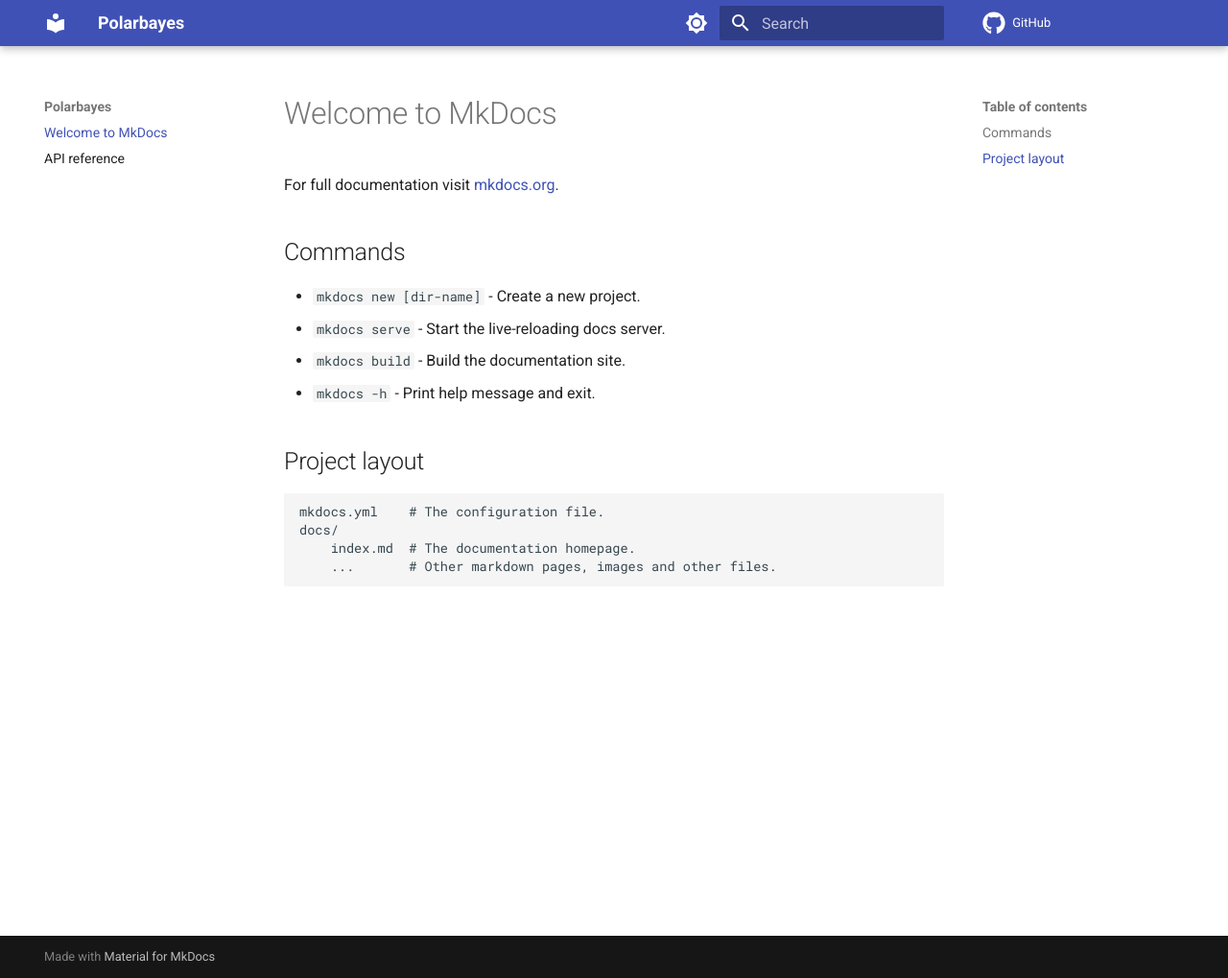
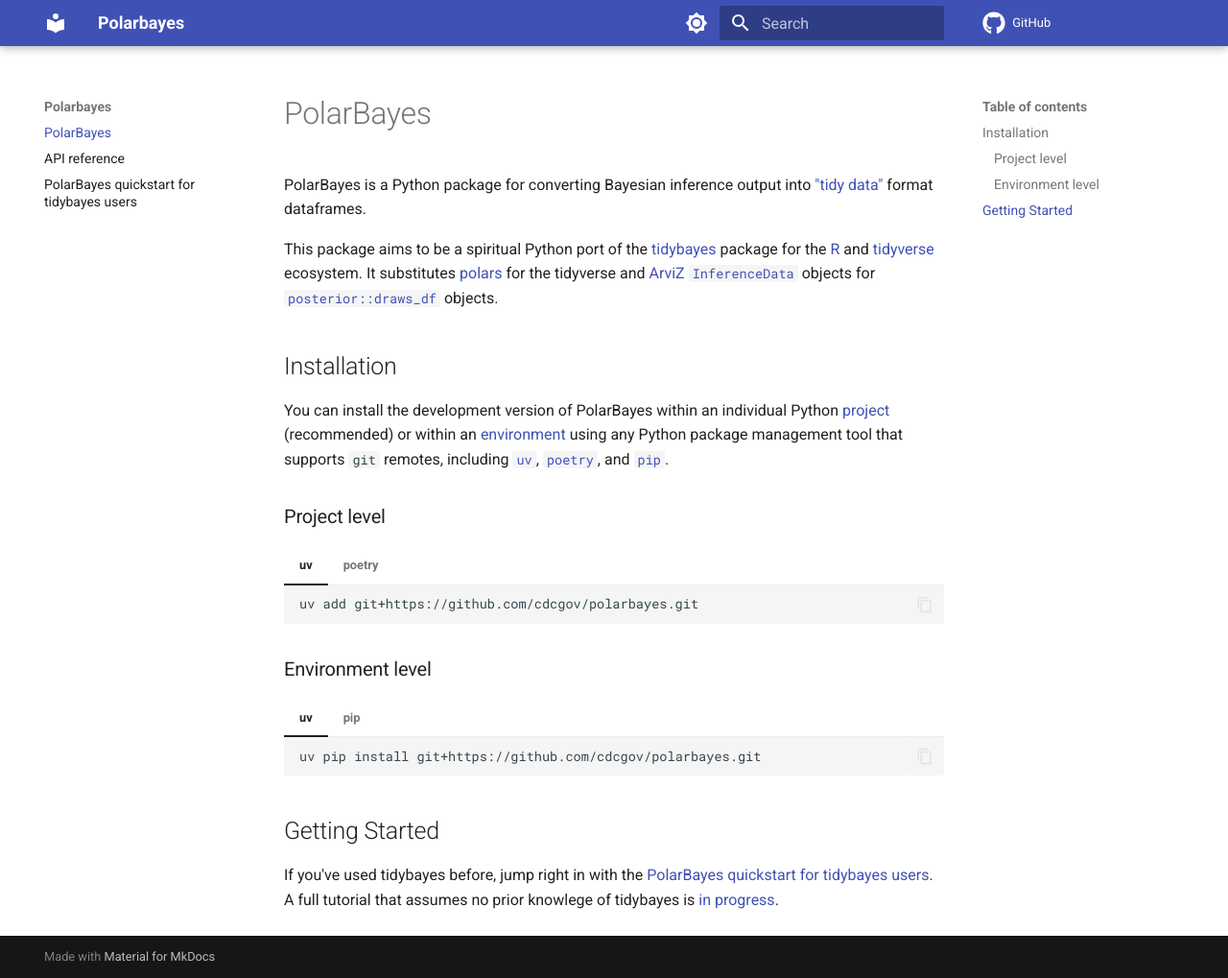
Before and after one commit to CDCgov/polarbayes, an MkDocs documentation site: the page built from docs/index.md, in a window 1280 px wide and 1019 px high. Shown: the whole window at 96% size. Built offline with MkDocs 1.6.1 and Material for MkDocs 9.7.7, drawn with Linux system fonts in a browser that asks for light colours; comment, search, counter and statistics services are not loaded.

Commit message:
Add installation instructions and getting started to docs (#28)

````diff
--- a/docs/index.md
+++ b/docs/index.md
@@ -1,17 +1,38 @@
-# Welcome to MkDocs
+# PolarBayes
 
-For full documentation visit [mkdocs.org](https://www.mkdocs.org).
+PolarBayes is a Python package for converting Bayesian inference output into ["tidy data"](https://tidyr.tidyverse.org/articles/tidy-data.html) format dataframes.
 
-## Commands
+This package aims to be a spiritual Python port of the [tidybayes](https://mjskay.github.io/tidybayes/) package for the [R](https://www.r-project.org/) and [tidyverse](https://www.tidyverse.org/) ecosystem. It substitutes [polars](https://docs.pola.rs/user-guide/getting-started/) for the tidyverse and [ArviZ](https://python.arviz.org/en/stable/index.html) [`InferenceData`](https://python.arviz.org/en/stable/api/inference_data.html) objects for [`posterior::draws_df`](https://mc-stan.org/posterior/reference/draws_df.html) objects.
 
-* `mkdocs new [dir-name]` - Create a new project.
-* `mkdocs serve` - Start the live-reloading docs server.
-* `mkdocs build` - Build the documentation site.
-* `mkdocs -h` - Print help message and exit.
 
-## Project layout
+## Installation
+You can install the development version of PolarBayes within an individual Python [project](https://docs.astral.sh/uv/concepts/projects/) (recommended) or within an [environment](https://docs.astral.sh/uv/pip/environments/) using any Python package management tool that supports `git` remotes, including [`uv`](https://docs.astral.sh/uv/), [`poetry`](https://python-poetry.org/), and [`pip`](https://pip.pypa.io/en/stable/index.html).
 
-    mkdocs.yml    # The configuration file.
-    docs/
-        index.md  # The documentation homepage.
-        ...       # Other markdown pages, images and other files.
+### Project level
+=== "uv"
+
+    ```shell
+	uv add git+https://github.com/cdcgov/polarbayes.git
+    ```
+
+=== "poetry"
+
+    ```shell
+	poetry add git+https://github.com/cdcgov/polarbayes.git
+    ```
+
+### Environment level
+=== "uv"
+
+    ```shell
+	uv pip install git+https://github.com/cdcgov/polarbayes.git
+    ```
+
+=== "pip"
+
+    ```shell
+	pip install git+https://github.com/cdcgov/polarbayes.git
+    ```
+
+## Getting Started
+If you've used tidybayes before, jump right in with the [PolarBayes quickstart for tidybayes users](quickstart_for_tidybayes_users.md). A full tutorial that assumes no prior knowlege of tidybayes is [in progress](https://github.com/CDCgov/polarbayes/issues/37).
--- a/mkdocs.yml
+++ b/mkdocs.yml
@@ -7,6 +7,7 @@ theme:
     repo: fontawesome/brands/github
   features:
     - content.tooltips
+    - content.code.copy
   palette:
     - scheme: default
       toggle:
@@ -42,3 +43,9 @@ plugins:
             - url: "https://numpy.org/doc/stable/objects.inv"
             - url: "https://python.arviz.org/en/stable/objects.inv"
       enable_inventory: true
+
+markdown_extensions:
+  - pymdownx.superfences
+  - pymdownx.tabbed:
+      alternate_style: true
+  - callouts
--- a/pyproject.toml
+++ b/pyproject.toml
@@ -18,6 +18,7 @@ dev = [
 ]
 
 docs = [
+    "markdown-callouts>=0.4.0",
     "mkdocs>=1.6.1",
     "mkdocs-material>=9.6.15",
     "mkdocstrings>=0.29.1",
````
Also changed, not shown: README.md (+18 -2 lines), docs/quickstart_for_tidybayes_users.md (added, +78 -0 lines), 1 other file.
